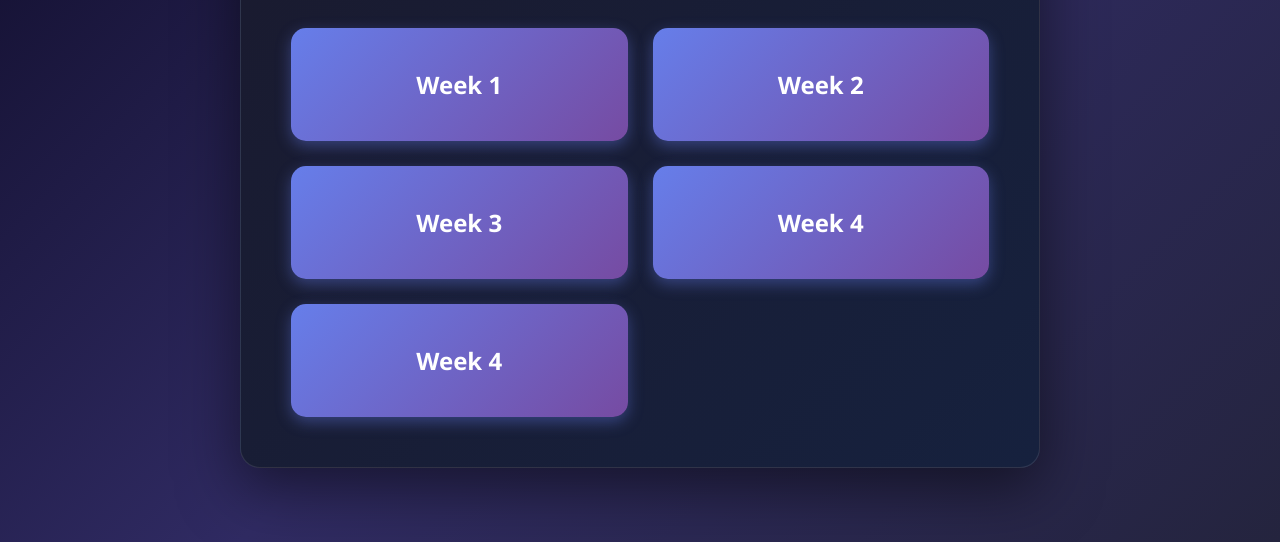
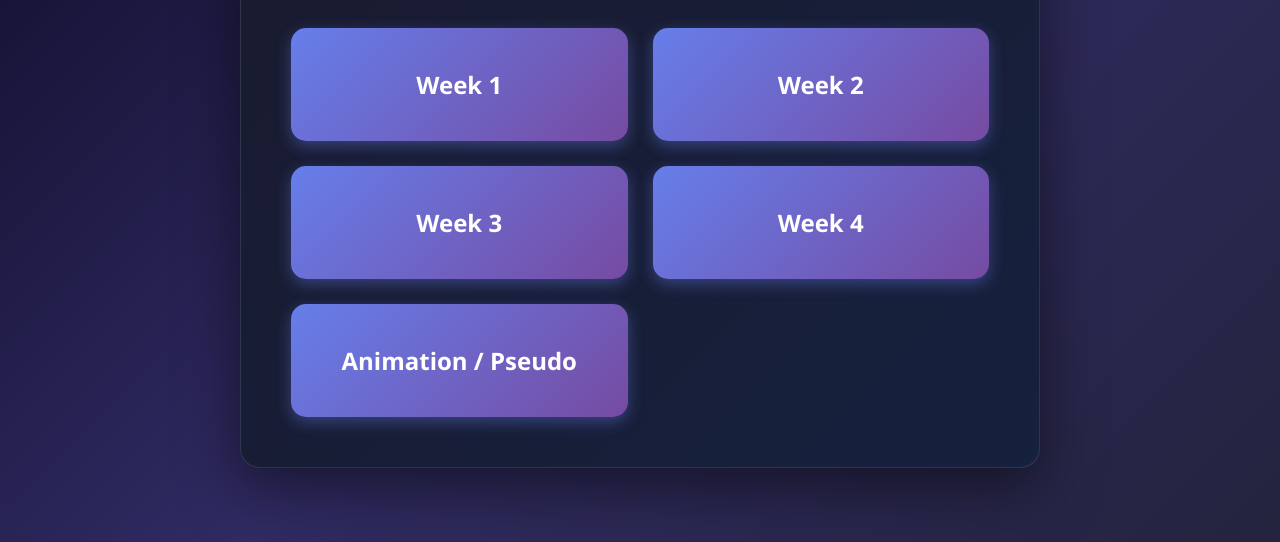
Before and after one commit to yadavrajneesh481/ui-based-learning, a plain HTML site: page HTML-CSS INTRACT/index.html in a window 1280 px wide. Shown: the part 258-800 px from the top of the page. Drawn offline with Linux system fonts and the light colour scheme.

Commit message:
add till react

```diff
--- a/HTML-CSS INTRACT/index.html
+++ b/HTML-CSS INTRACT/index.html
@@ -149,7 +149,7 @@
             <a href="week2.html" class="week-button">Week 2</a>
             <a href="week3.html" class="week-button">Week 3</a>
             <a href="week4.html" class="week-button">Week 4</a>
-            <a href="ani.html" class="week-button">Week 4</a>
+            <a href="ani.html" class="week-button">Animation / Pseudo</a>
         </div>
     </div>
 
```
